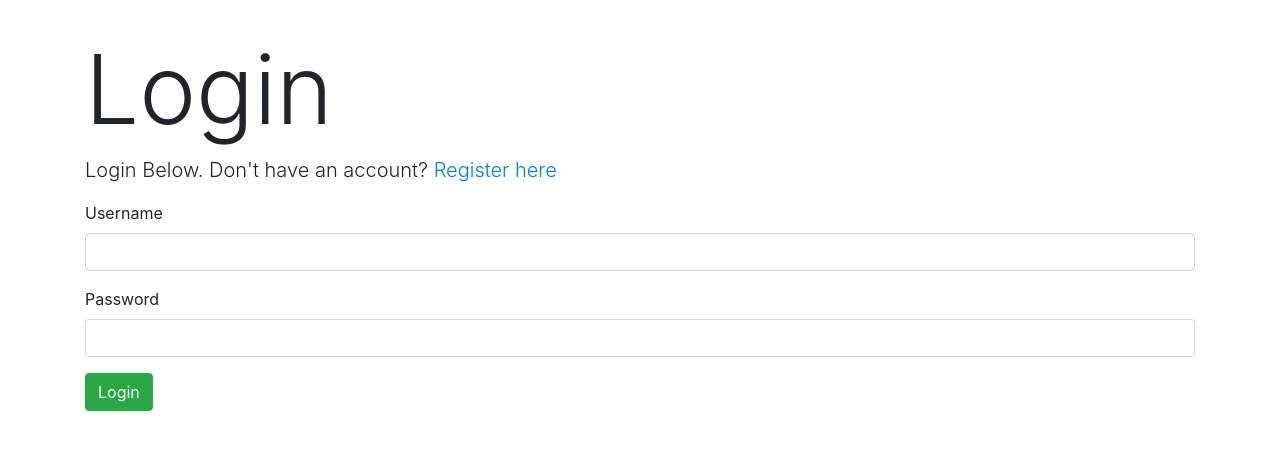
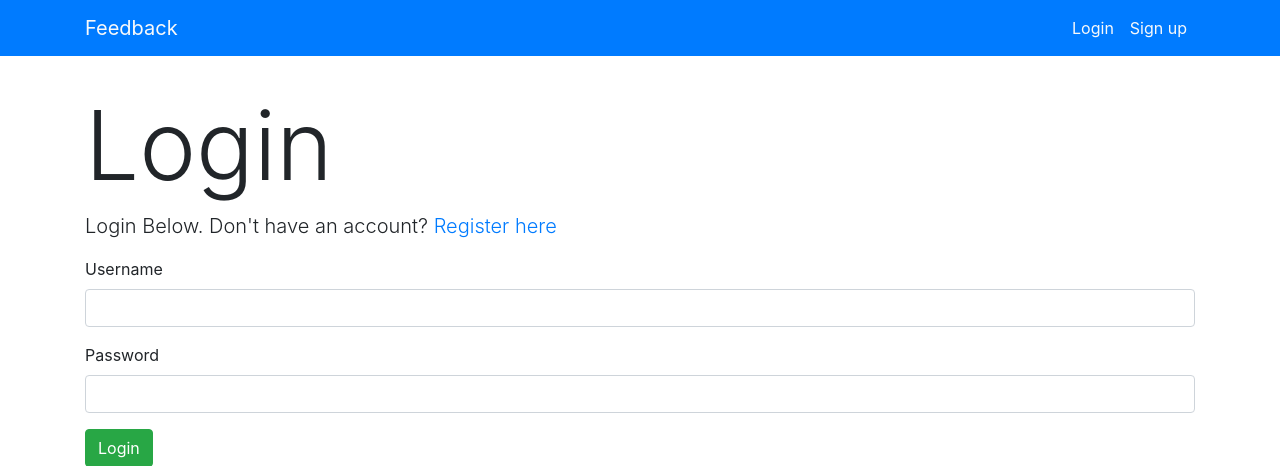
Before and after one commit to ciciscoding/flask-feedback, a Flask app: page /login in a window 1280 px wide. Shown: the top 466 px of the page. Run offline with Flask 2, Linux system fonts and the light colour scheme; parts of the project's set-up code (start-up, migrations or seed data) failed here and were passed over.

Commit message:
updated app, base, edit_feedback, feedback_form, register, and user_info

```diff
--- a/app.py
+++ b/app.py
@@ -1,4 +1,4 @@
-from flask import Flask, render_template, redirect, session, flash
+from flask import Flask, render_template, redirect, session, flash, request
 from flask_debugtoolbar import DebugToolbarExtension
 from models import db, connect_db, User, Feedback
 from forms import RegisterUserForm, LoginForm, FeedbackForm
@@ -44,7 +44,7 @@ def register_user():
         try:
             db.session.commit()
         except IntegrityError:
-            form.username.errors.append('Username taken. Please choose another')
+            form.username.errors.append('Username or email taken. Please choose another')
             return render_template('register.html', form=form)
 
         session['user'] = new_user.username
@@ -78,22 +78,23 @@ def Login_user():
     return render_template('login.html', form=form)
 
 @app.route('/users/<username>')
-def secret_page(username):
+def show_user_profile(username):
     if "user" not in session:
         flash('Please login first!', 'danger')
         return redirect('/')
 
-    user = User.query.get(f'{username}')
+    user = User.query.get_or_404(f'{username}')
 
     return render_template('user_info.html', user=user)
 
 @app.route('/users/<username>/delete', methods=['POST'])
 def delete_user(username):
     """Delete user."""
-    user = User.query.get(f'{username}')
+    user = User.query.get_or_404(f'{username}')
     if user.username == session['user']:
         db.session.delete(user)
         db.session.commit()
+        session.pop('user')
         flash("User deleted!", "info")
         return redirect('/')
     flash("You do not have permission to do that!", "danger")
@@ -102,15 +103,15 @@ def delete_user(username):
 @app.route('/users/<username>/feedback/add')
 def add_feedback_form(username):
     """Form for user to add feedback."""
-    user = User.query.get(f'{username}')
+    user = User.query.get_or_404(f'{username}')
     form = FeedbackForm()
 
-    return render_template('feedback_form.html', form=form)
+    return render_template('feedback_form.html', form=form, user=user)
 
 @app.route('/users/<username>/feedback/add', methods=['POST'])
 def submit_feedback(username):
     """Handle and add feedback."""
-    user = User.query.get(f'{username}')
+    user = User.query.get_or_404(f'{username}')
     form = FeedbackForm()
     if user.username == session['user']:
         if form.validate_on_submit():
@@ -122,13 +123,45 @@ def submit_feedback(username):
             flash('Feedback Created!', 'success')
             return redirect(f'/users/{username}')
 
-    return render_template('feedback_form.html', form=form)
+    flash("You do not have permission to do that!", "danger")
+    return render_template('feedback_form.html', form=form, user=user)
 
 @app.route('/feedback/<int:feedback_id>/update')
+def update_feedback_form(feedback_id):
+    feedback = Feedback.query.get_or_404(feedback_id)
+    form = FeedbackForm(obj=feedback)
+
+    form.title.data = feedback.title
+    form.content.data = feedback.content
+    return render_template('edit_feedback.html', feedback=feedback, form=form)
+
+@app.route('/feedback/<int:feedback_id>/update', methods=['POST'])
 def update_feedback(feedback_id):
-    feedback = Feedback.query.get(feedback_id)
-    form = FeedbackForm()
+    feedback = Feedback.query.get_or_404(feedback_id)
+    form = FeedbackForm(obj=feedback)
+
+    if feedback.user.username == session['user']:
+        if form.validate_on_submit():
+            feedback.title = form.title.data
+            feedback.content = form.content.data
+            db.session.commit()
+            flash("Feedback updated!", 'info')
+            return redirect(f'/users/{feedback.user.username}')
+
+    flash("You do not have permission to do that!", "danger")
     return render_template('edit_feedback.html', feedback=feedback, form=form)
+
+@app.route('/feedback/<int:feedback_id>/delete', methods=['POST'])
+def delete_feedback(feedback_id):
+    feedback = Feedback.query.get_or_404(feedback_id)
+    if feedback.user.username == session['user']:
+        db.session.delete(feedback)
+        db.session.commit()
+        flash("Feedback deleted!", 'info')
+        return redirect(f'/users/{feedback.user.username}')
+
+    flash("You do not have permission to do that!", "danger")
+    return redirect(f'/users/{feedback.user.username}')
 
 @app.route('/logout')
 def logout_user():
--- a/templates/base.html
+++ b/templates/base.html
@@ -7,6 +7,30 @@
     <title>{% block title %}{% endblock %}</title>
 </head>
 <body>
+    <nav class="navbar navbar-expand-lg navbar-light bg-primary">
+        <div class="container">
+        <a href="/" class="text-light navbar-brand">Feedback</a>
+            <div class="collaspe navbar-collaspe">
+                <ul class="navbar-nav flew-row float-right">
+                    {% if 'user' not in session %}
+                        <li class="nav-item">
+                            <a class="nav-link text-light" href="/login">Login</a>
+                        </li>
+                        <li class="nav-item">
+                            <a class="nav-link text-light" href="/">Sign up</a>
+                        </li>
+                    {% endif %}
+
+                    {% if 'user' in session %}
+                        <li class="nav-item">
+                            <a class="nav-link text-light" href="/logout">Logout</a>
+                        </li>
+                    {% endif %}
+                </ul>
+            </div>
+        </div>
+    </nav>
+
     <div class="container" style="margin-top: 2em;">
         {% for category, msg in get_flashed_messages(with_categories=True) %}
         <div class="alert alert-{{category}}">{{msg}}</div>
--- a/templates/register.html
+++ b/templates/register.html
@@ -4,7 +4,7 @@
 {% block content %}
 <div class="container">
     <h1 class="display-1">Sign Up</h1>
-    <p class="lead">Create a new account for Flask Feedback below!</p>
+    <p class="lead">Create a new account below! Already have an account? <a href="/login">Login here</a></p>
 
     <form method="POST">
         {{ form.hidden_tag() }}
```
Also changed, not shown: templates/edit_feedback.html (+23 -21 lines), templates/feedback_form.html (+6 -1 lines), templates/user_info.html (+6 -4 lines).
